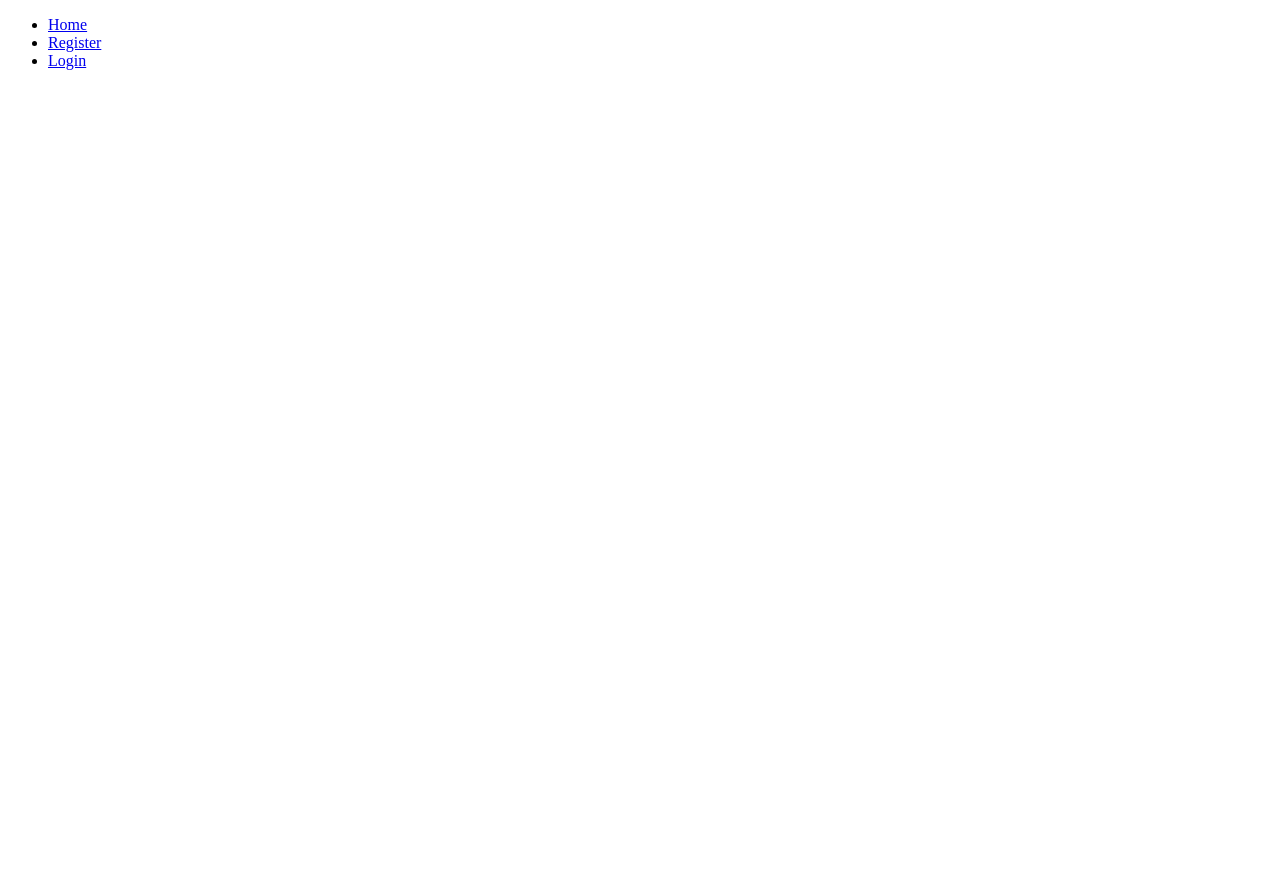
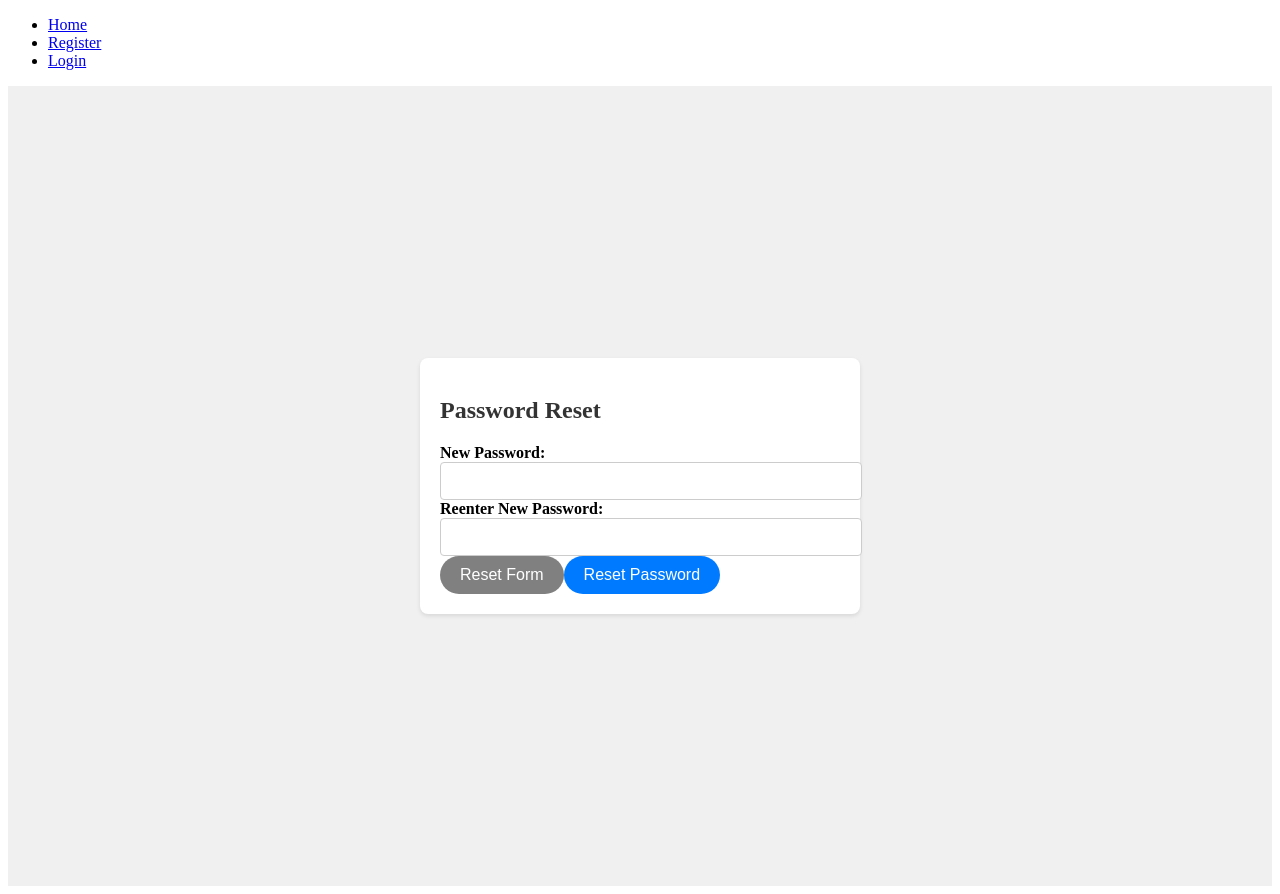
Before and after one commit to tacharya2/LoginFrontEnd, a React (Create React App) app: page /PwResetRequest in a window 1280 px wide. Before the commit this address had no page. Before the commit the page ends 800 px from the top, so only its background shows below. Built offline with nearby package versions, Linux system fonts and the light colour scheme.

Commit message:
ForgotUserPw.2 : password reset functionality implemented from the front end.

```diff
--- a/src/AppContainer.js
+++ b/src/AppContainer.js
@@ -7,6 +7,7 @@
 import Terms from './Terms';
 import NavigationBar from './NavigationBar';
 import { useAuthentication } from './AuthenticationContext';
+import PwResetRequest from './PwResetRequest';
 
 
 function AppContainer() {
@@ -22,6 +23,7 @@
             <Route className="loggedIn" path="/DummyPage" element={<DummyPage />} />
             <Route className="home" path="/Home" element={<Home />} />
             <Route className="home" path="/terms-and-conditions" element={<Terms />} />
+//            <Route className="home" path="/PwResetRequest" element={<PwResetRequest />} />
         </Routes>
     </div>
 </div>
--- /dev/null
+++ b/src/PwResetRequest.js
@@ -0,0 +1,81 @@
+import React, { useState, useEffect } from 'react';
+import axios from 'axios';
+import { useNavigate } from 'react-router-dom';
+
+function PwResetRequest() {
+  const [newPassword, setNewPassword] = useState('');
+  const [reenterNewPassword, setReenterPassword] = useState('');
+  const [showPassword, setShowPassword] = useState('');
+  const [authToken, setAuthToken] = useState('');
+  const navigate = useNavigate();
+
+
+  const handleNewPasswordChange = (e) => {
+    setNewPassword(e.target.value);
+  };
+
+  const handleReenterNewPasswordChange = (e) => {
+    setReenterPassword(e.target.value);
+  };
+        const handleResetFormFields = () => {
+        setNewPassword('');
+        setReenterPassword('');
+        }
+ useEffect(() => {
+    // Set authToken state when component mounts
+    const queryParams = new URLSearchParams(window.location.search);
+    const extractedAuthToken = queryParams.get('authToken');
+    setAuthToken(extractedAuthToken);
+  }, []); // Empty dependency array ensures it runs only once
+  const handleResetPassword = (e) => {
+    e.preventDefault();
+
+    if (newPassword === reenterNewPassword) {
+        const requestData = {
+          newPassword: newPassword,
+          reenterNewPassword : reenterNewPassword,
+    };
+      axios
+        .post('http://localhost:8080/api/reset-pwd',  requestData,{
+            params: {
+                authToken : authToken,
+                },
+         })
+        .then((response) => {
+          console.log('Password reset successful');
+          navigate('/DummyPage');
+          console.log(response.data);
+
+          {/* Reset the fields here */}
+        })
+        .catch((error) => {
+          console.error('Password reset failed:', error);
+        });
+    } else {
+      console.log('Passwords do not match');
+    }
+  };
+
+  return (
+    <div className='container'>
+        <div className='form-wrapper'>
+          <h2>Password Reset</h2>
+          <form onSubmit={handleResetPassword}>
+            <label>
+              New Password:
+              <input type="password" required value={newPassword} onChange={handleNewPasswordChange} />
+            </label>
+            <br />
+            <label>
+              Reenter New Password:
+              <input type="password" required value={reenterNewPassword} onChange={handleReenterNewPasswordChange} />
+            </label>
+            <br />
+            <button type="reset" className="reset" onClick={handleResetFormFields} >Reset Form </button>
+            <button type="submit" className='submit-button'>Reset Password</button>
+          </form>
+        </div>
+    </div>
+  );
+}
+export default PwResetRequest;
```
